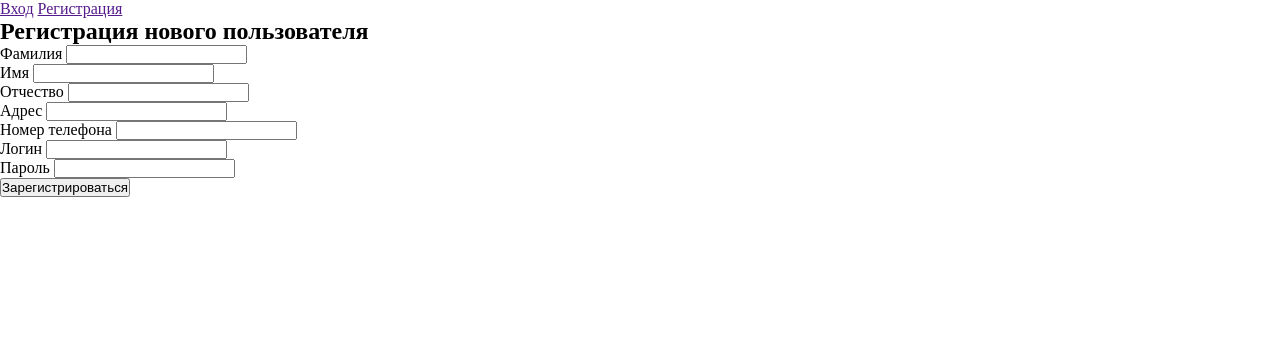
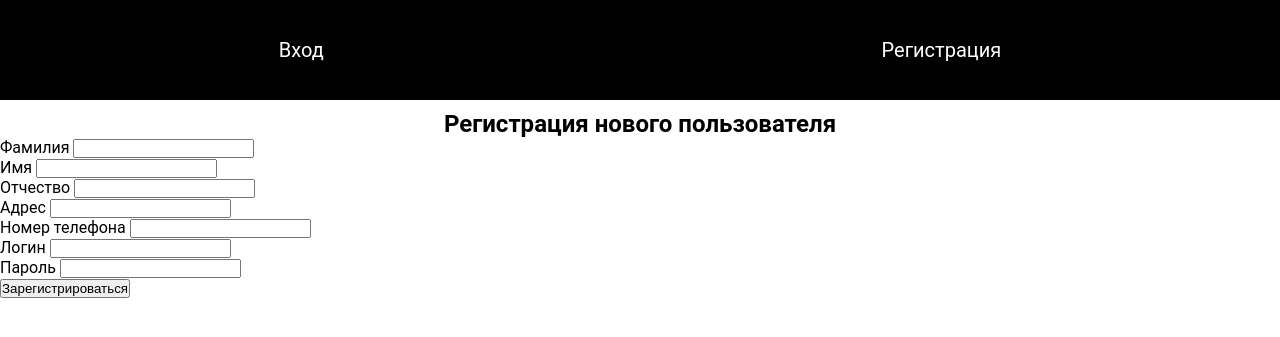
Before and after one commit to z1dos/progect-pncc, a PHP site: template views/site/signup.php in a window 1280 px wide. Shown: the top 337 px of the page. Run offline with PHP 8.4, Linux system fonts and the light colour scheme; the template is opened without the code that fills it, so the values that code supplies are empty.

Commit message:
Добавление стилей

```diff
--- a/public/static/style/style.css
+++ b/public/static/style/style.css
@@ -1,5 +1,68 @@
-*{
+* {
     margin: 0;
     padding: 0;
     outline: none;
 }
+
+body {
+    font-family: Roboto;
+}
+
+header > nav {
+    display: flex;
+    font-size: 20px;
+    justify-content: center;
+    flex-direction: row;
+    width: 100%;
+    height: 100px;
+    background-color: #000000;
+}
+
+header > nav > a {
+    color: #ffffff;
+    display: flex;
+    flex-grow: 0.5;
+    align-items: center;
+    justify-content: center;
+    text-decoration: none;
+}
+
+h1 {
+    display: flex;
+    justify-content: center;
+    margin-top: 10px;
+}
+
+h2 {
+    display: flex;
+    justify-content: center;
+    margin-top: 10px;
+}
+
+.view-books-all {
+    display: flex;
+    flex-direction: column;
+    justify-content: center;
+    align-items: center;
+}
+
+.view-books{
+    display: flex;
+    width: 90%;
+    border: 1px solid black;
+    margin-top: 10px;
+}
+
+.view-books-id{
+    align-items: center;
+    justify-content: center;
+    display: flex;
+    flex-grow: 1;
+}
+
+.view-books-other{
+    width: 70%;
+    flex-grow: 2;
+    display: flex;
+    flex-direction: column;
+}
```
Also changed, not shown: views/site/books.php (+21 -4 lines).
